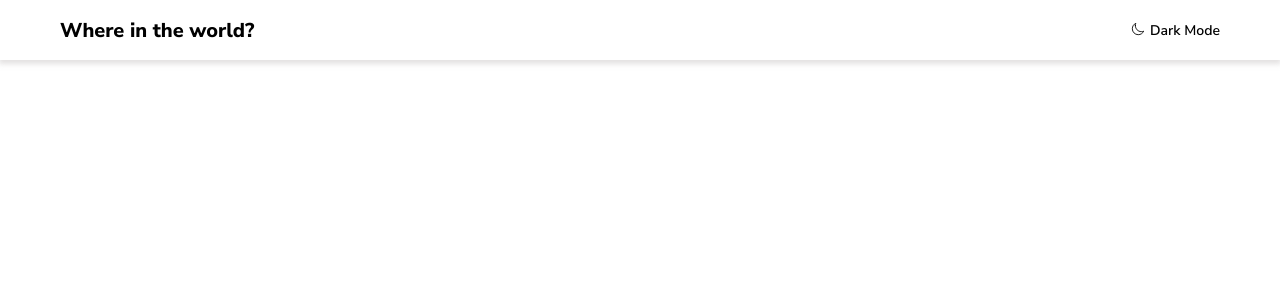
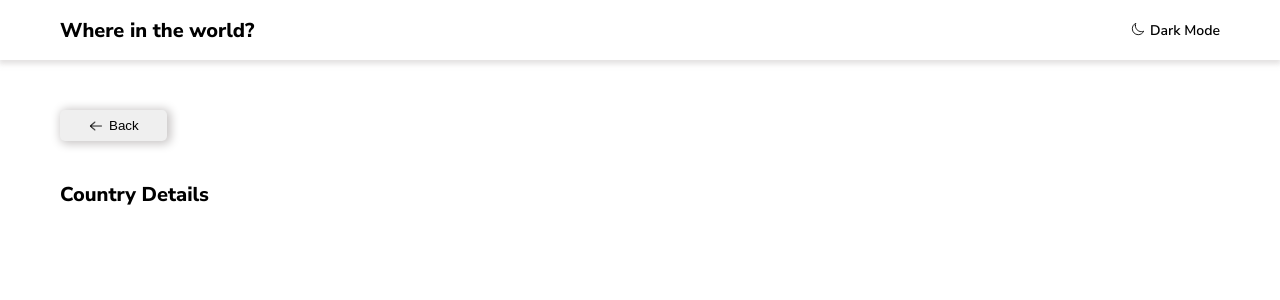
Before and after one commit to mfcastilho/restCountryAPI, a React (Vite) app: page /country in a window 1280 px wide. Shown: the top 300 px of the page. Built offline with nearby package versions, Linux system fonts and the light colour scheme.

Commit message:
feat: creating the back button structure and style

```diff
--- a/RoutesApp.jsx
+++ b/RoutesApp.jsx
@@ -1,6 +1,7 @@
 import React from "react";
 import { BrowserRouter, Routes, Route } from "react-router-dom";
 import Home from "./src/pages/Home";
+import CountryDetails from "./src/pages/CountryDetails";
 
 
 function RoutesApp(){
@@ -8,6 +9,7 @@ function RoutesApp(){
           <BrowserRouter>
                <Routes>
                     <Route path="/" element={<Home />} />
+                    <Route path="/country" element={<CountryDetails />} />
                </Routes>
           </BrowserRouter>
      );
--- a/src/components/back-button/BackButton.css
+++ b/src/components/back-button/BackButton.css
@@ -0,0 +1,27 @@
+
+.back-button-container{
+     width: 100%;
+     max-width: 1440px;
+
+     margin-bottom: 4rem;
+}
+
+.back-button{
+     display: flex;
+     align-items: center;
+     gap: .5rem;
+
+     padding: .8rem 2.8rem;
+
+     border: none;
+     border-radius: .5rem;
+
+     box-shadow: 2px 1px 10px 2px rgba(201, 198, 198, 1);
+
+     cursor: pointer;
+}
+
+.back-button img{
+     width: 1.6rem;
+     height: 1.4rem;
+}
--- a/src/components/back-button/BackButton.jsx
+++ b/src/components/back-button/BackButton.jsx
@@ -0,0 +1,16 @@
+import React from "react";
+import "./BackButton.css";
+
+function BackButton(){
+
+     return(
+          <div className="back-button-container">
+               <button className="back-button">
+                    <img src="../public/left-arrow.png" alt="" />
+                    Back
+               </button>
+          </div>
+     )
+}
+
+export default BackButton;
--- a/src/components/home-top-part/HomeTopPart.css
+++ b/src/components/home-top-part/HomeTopPart.css
@@ -32,8 +32,15 @@
      border: none;
      font-size: 1.1rem;
      margin-left: 2rem;
+     width: 100%;
+     height: 5rem;
 
+}
 
+.search-country-input:focus{
+     box-shadow: 0 0 0 0;
+    border: 0 none;
+    outline: 0;
 }
 
 .search-country-input::placeholder{
--- a/src/pages/CountryDetails.css
+++ b/src/pages/CountryDetails.css
@@ -0,0 +1,9 @@
+
+
+.country-details-container{
+     width: 100%;
+     max-width: 1440px;
+     margin: 0 auto;
+
+     padding: 0 6rem;
+}
--- a/src/pages/CountryDetails.jsx
+++ b/src/pages/CountryDetails.jsx
@@ -0,0 +1,17 @@
+import React from "react";
+import "./CountryDetails.css";
+import BackButton from "../components/back-button/BackButton";
+
+
+function CountryDetails(){
+
+     return (
+          <div className="country-details-container">
+               <BackButton />
+               <h1>Country Details</h1>
+          </div>
+     )
+}
+
+
+export default CountryDetails;
```
Also changed, not shown: public/arrow.png (added), public/left-arrow.png (added).
